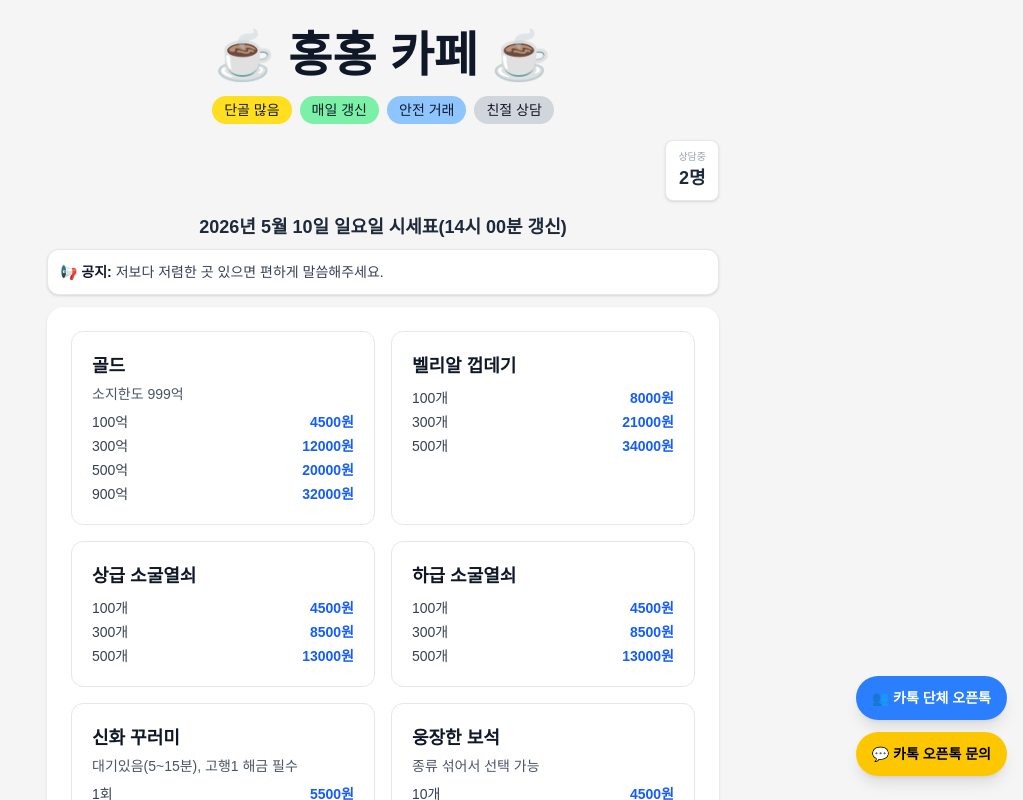
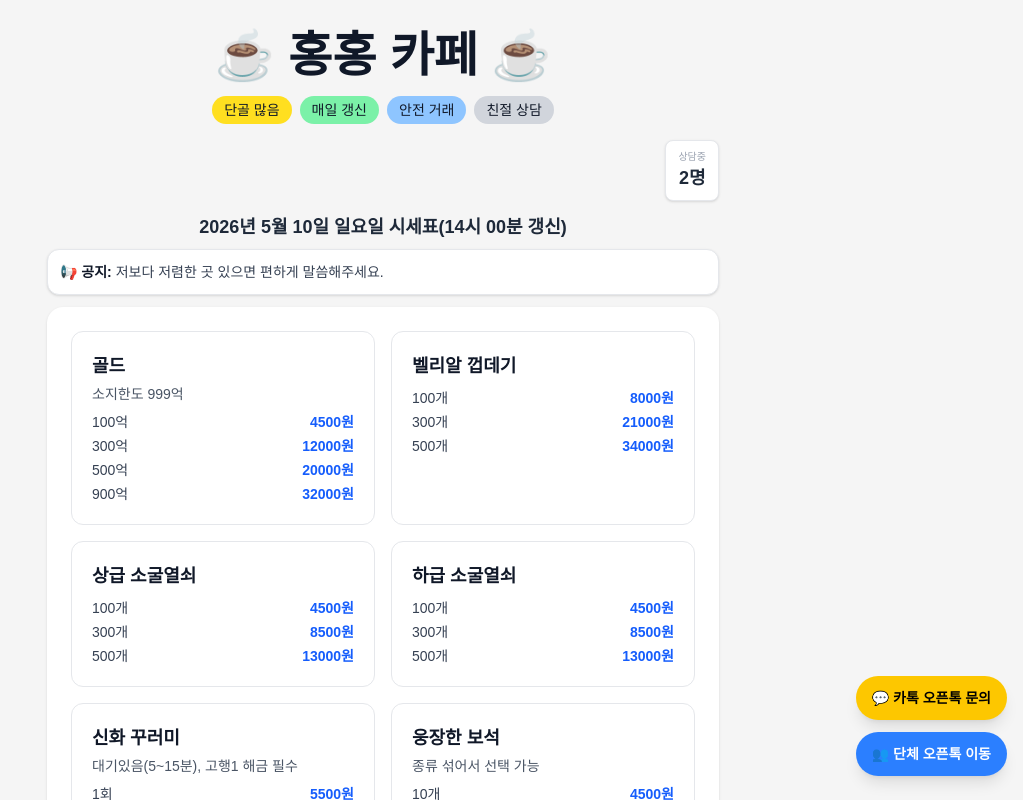
Before and after one commit to kimdohee968-sys/mebu-board, a Next.js app: page / in a window 1280 px wide. Shown: the top 800 px of the page, without its empty margins (257-1280 px from the left). Built offline with nearby package versions, Linux system fonts and the light colour scheme.

Commit message:
update content

```diff
--- a/src/app/page.js
+++ b/src/app/page.js
@@ -90,15 +90,6 @@ export default function Home() {
       {/* 플로팅 버튼 영역 */}
 <div className="fixed bottom-6 right-4 z-50 flex flex-col gap-3">
 
-  {/* 단체 오픈톡 */}
-  <a
-    href="https://open.kakao.com/o/g8JqBqLg"
-    target="_blank"
-    rel="noopener noreferrer"
-    className="bg-blue-500 hover:bg-blue-600 text-white px-4 py-3 rounded-full shadow-lg text-sm font-bold transition"
-  >
-    👥 카톡 단체 오픈톡
-  </a>
 
   {/* 개인 상담 */}
   <a
@@ -110,6 +101,16 @@ export default function Home() {
     💬 카톡 오픈톡 문의
   </a>
 
+  {/* 단체 오픈톡 */}
+  <a
+    href="https://open.kakao.com/o/g8JqBqLg"
+    target="_blank"
+    rel="noopener noreferrer"
+    className="bg-blue-500 hover:bg-blue-600 text-white px-4 py-3 rounded-full shadow-lg text-sm font-bold transition"
+  >
+    👥 단체 오픈톡 이동
+  </a>
+
 </div>
 
     </main>
```
